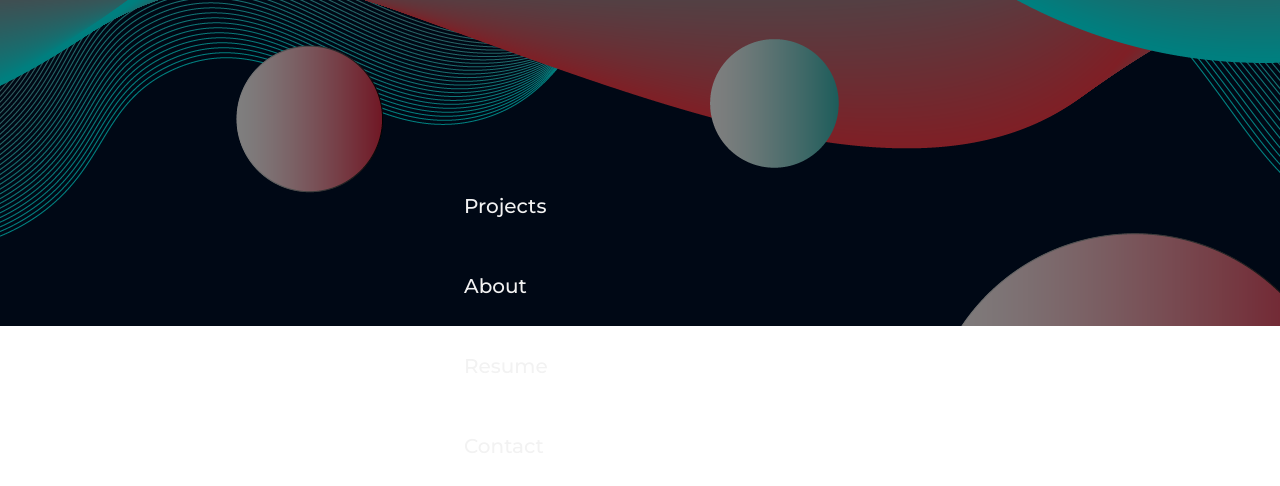
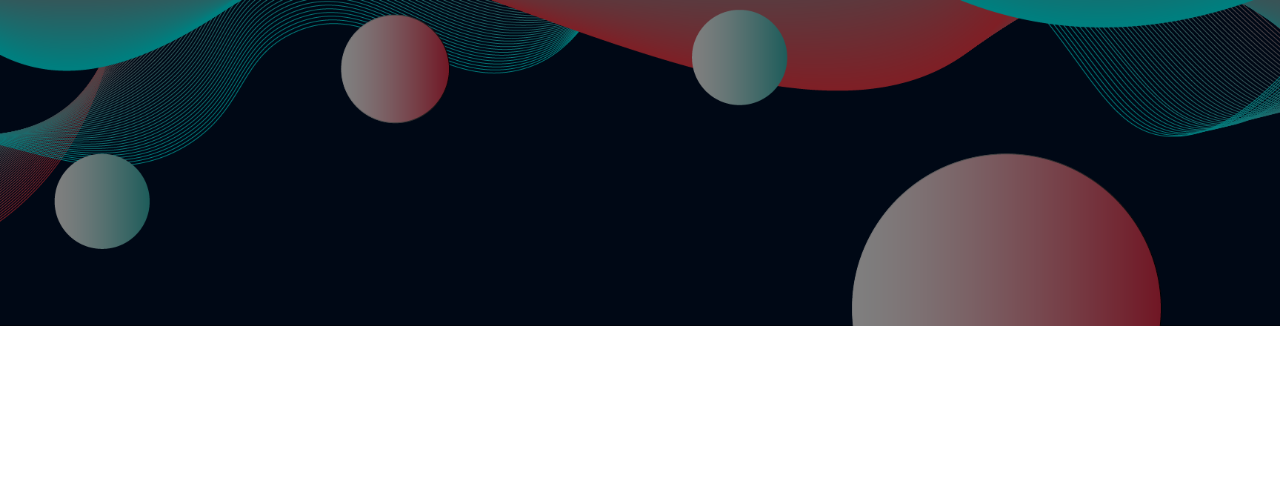
Before and after one commit to kwalorz/my_portfolio, a plain HTML site: page index.html in a window 1280 px wide. Shown: the part 474-960 px from the top of the page. After the commit the page ends 800 px from the top, so only its background shows below. Drawn offline with Linux system fonts and the light colour scheme.

Commit message:
update 04/26/2021 images are working finally. plan to mmove ahead with project

```diff
--- a/css/style.css
+++ b/css/style.css
@@ -11,15 +11,13 @@ body {
 header {
   height: 100vh;
   width: 100%;
-  background: url(/img/background_header.png) no-repeat center;
-  overflow: hidden;
+  background: url(/img/background_header.png) center center / cover no-repeat;
 }
 
 nav {
   position: absolute;
-  right: 0;
+  left: 0;
   top: 0;
-  right: 0;
   background-color: rgba(0, 0, 0, 0.5);
   height: 100%;
   width: 100%;
@@ -28,24 +26,24 @@ nav {
 nav ul {
   display: flex;
   flex-direction: column;
-  margin: 50% 50% 0 0;
-  padding-left: 35%;
-  padding-right: 35%;
+  position: absolute;
+  right: 20%;
+  top: 30%;
 }
 nav ul li {
   text-decoration: none;
   list-style: none;
-  padding: 28px 16px;
+  padding: 10px;
 }
 nav ul li a {
   text-decoration: none;
   color: #f2f2f2;
-  font-size: 20px;
+  font-size: 30px;
   transition: all 0.2s ease-in-out;
 }
 
 nav ul li a:hover {
-  font-size: 22px;
+  font-size: 35px;
 }
 
 /*******************Modal windows************************/
```
